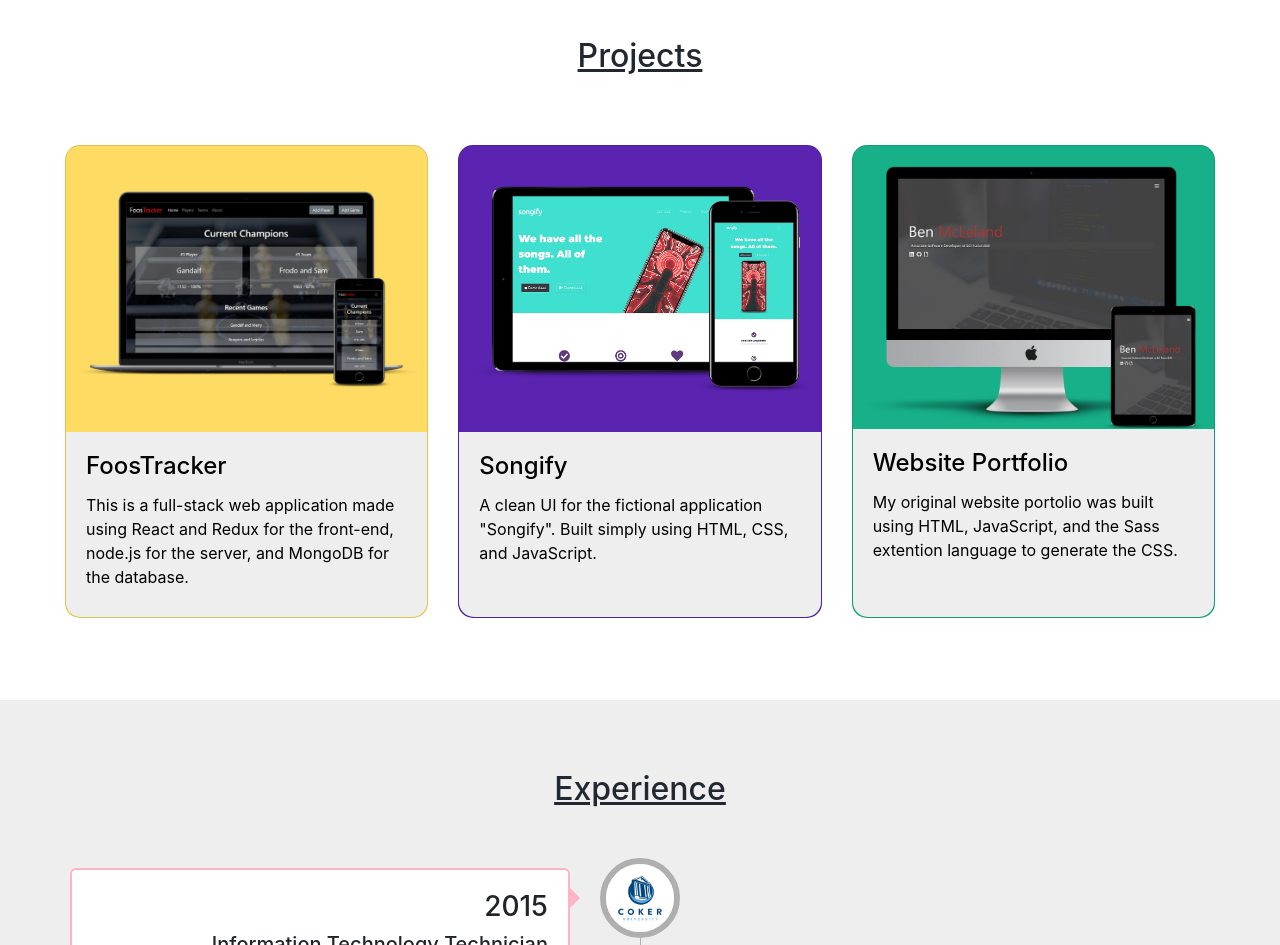
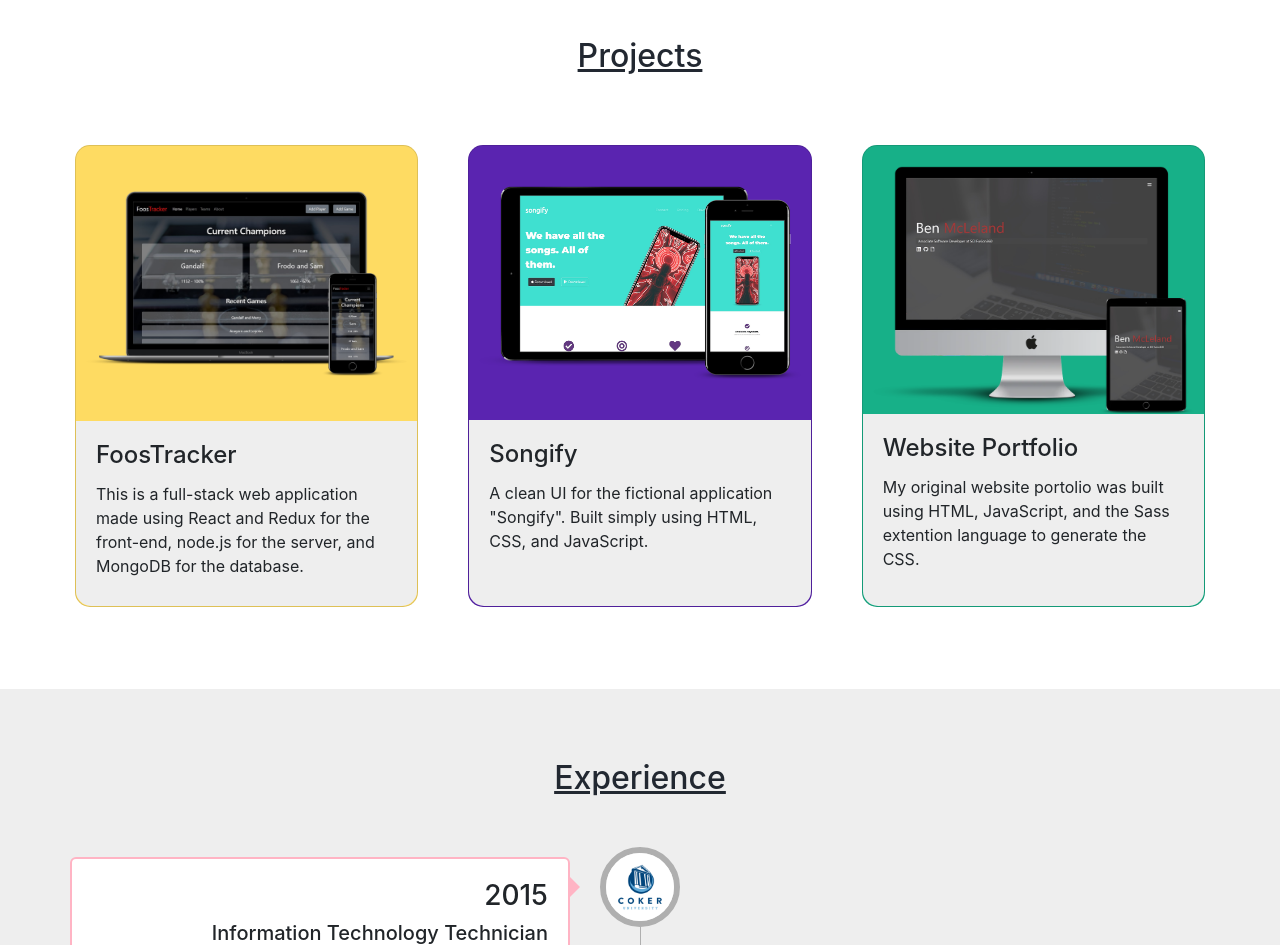
Before and after one commit to bmclela/my-portfolio, a website: page index.html in a window 1280 px wide. Shown: the part 1540-2485 px from the top of the page. Drawn offline with nearby package versions, Linux system fonts and the light colour scheme.

Commit message:
updated project card links

```diff
--- a/css/styles.css
+++ b/css/styles.css
@@ -165,15 +165,14 @@ section {
 }
 
 .card {
-  margin: 20px auto;
+  margin: 20px 10px;
   transition: all 0.2s ease;
   border-radius: 15px;
-  height: 90%;
+  height: 100%;
 }
 
 .card-link {
-  color: black;
-  height: 100%;
+  height: 90%;
 }
 
 .card-text {
--- a/index.html
+++ b/index.html
@@ -131,7 +131,7 @@
         </h2>
         <div class="container-fluid">
           <div class="row row-cols-1 row-cols-md-2 row-cols-lg-3">
-            <div class="col">
+            <div class="col skill-col">
               <div
                 class="card-link"
                 data-toggle="modal"
```
